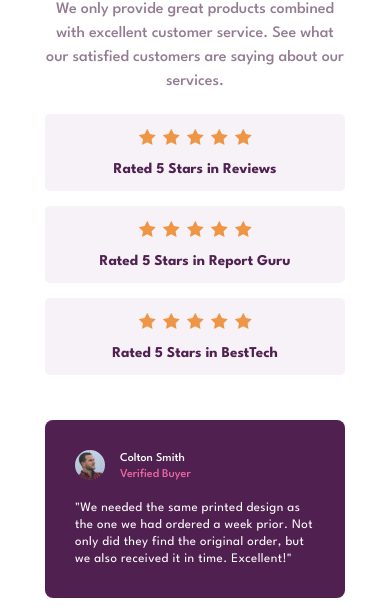
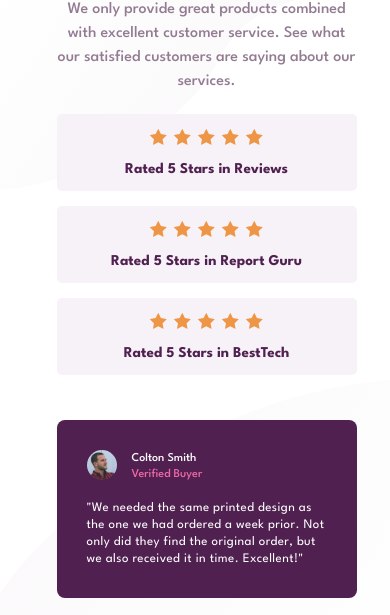
Before and after one commit to Eduardo-Vinicius-dos-SR/Social-proof-section, a plain HTML site: page index.html in a window 390 px wide. Shown: the part 172-787 px from the top of the page. Drawn offline with Linux system fonts and the light colour scheme.

Commit message:
Corrigindo espaçamento no mobile e adicionando a imagem de fundo

```diff
--- a/src/css/responsive.css
+++ b/src/css/responsive.css
@@ -39,12 +39,15 @@
 	}
 
 	.info-container .rate {
+		display: flex;
+		flex-direction: column;
+		align-items: center;
 		width: 100%;
 		margin-left: 0;
 	}
 
 	.info-container .rate .rate-card {
-		margin: 0 auto 15px;
+		margin-bottom: 15px;
 		width: 75%;
 		flex-direction: column;
 		transform: none;
@@ -80,3 +83,9 @@
 		padding: 0 30px;
 	}
 }
+
+@media (max-width: 400px) {
+	.proof-card {
+		padding-right: 7px;
+	}
+}
--- a/src/css/style.css
+++ b/src/css/style.css
@@ -1,7 +1,9 @@
 @import url("https://fonts.googleapis.com/css2?family=League+Spartan:wght@100..900&display=swap");
 
 body {
-	background-image: url(../images/bg-pattern-top-desktop.svg) url(../images/bg-pattern-bottom-desktop.svg);
+	background-image: url(../images/bg-pattern-top-desktop.svg), url(../images/bg-pattern-bottom-desktop.svg);
+	background-position: top 0 left 0, right 0 bottom 0;
+	background-repeat: no-repeat;
 	background-color: var(--White);
 	font-family: "League Spartan", sans-serif;
 }
```
